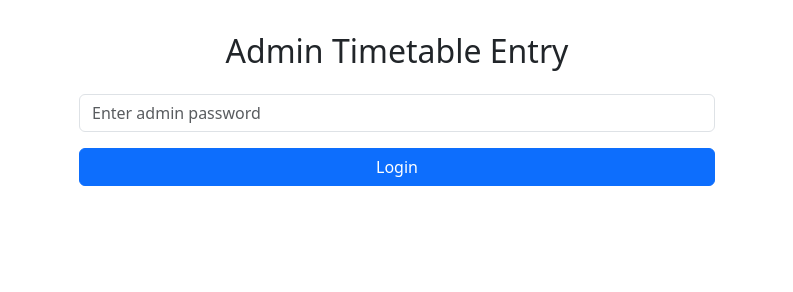
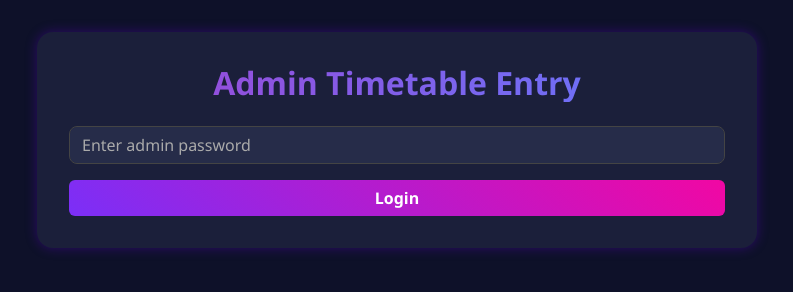
Before and after one commit to Prateek-webkgp/Central-Time-Table, a plain HTML site: page admin.html in a window 1280 px wide. Shown: the whole page, without its empty margins (243-1036 px from the left). Drawn offline with nearby package versions, Linux system fonts and the light colour scheme.

Commit message:
Update admin.html

```diff
--- a/admin.html
+++ b/admin.html
@@ -1,27 +1,79 @@
 <!DOCTYPE html>
-<html>
+<html lang="en">
 <head>
-  <title>Add Timetable Entry</title>
   <meta charset="UTF-8">
+  <title>Admin Timetable Entry</title>
   <link href="https://cdn.jsdelivr.net/npm/bootstrap@5.3.3/dist/css/bootstrap.min.css" rel="stylesheet">
   <style>
-    body { padding: 2rem; max-width: 700px; margin: auto; }
-    .hidden { display: none; }
+    body {
+      background-color: #0e1129;
+      color: #ffffff;
+      font-family: 'Segoe UI', sans-serif;
+      padding: 2rem;
+      min-height: 100vh;
+    }
+
+    .container {
+      background: #1b1f3a;
+      border-radius: 16px;
+      padding: 2rem;
+      max-width: 720px;
+      margin: auto;
+      box-shadow: 0 0 12px rgba(90, 0, 200, 0.4);
+    }
+
+    h2 {
+      text-align: center;
+      font-weight: bold;
+      background: linear-gradient(to right, #9f44d3, #637aff);
+      -webkit-background-clip: text;
+      -webkit-text-fill-color: transparent;
+    }
+
+    .form-control,
+    .form-select {
+      border-radius: 8px;
+      background-color: #262c49;
+      color: white;
+      border: 1px solid #444;
+    }
+
+    .form-control::placeholder {
+      color: #aaa;
+    }
+
+    .btn-primary {
+      background: linear-gradient(45deg, #7b2ff7, #f107a3);
+      border: none;
+      font-weight: bold;
+    }
+
+    .btn-success {
+      background: linear-gradient(45deg, #21d4fd, #b721ff);
+      border: none;
+      font-weight: bold;
+    }
+
+    .btn:hover {
+      opacity: 0.9;
+    }
+
+    .hidden {
+      display: none;
+    }
   </style>
 </head>
 <body>
+  <div class="container">
+    <h2 class="mb-4">Admin Timetable Entry</h2>
 
-  <h2 class="mb-4 text-center">Admin Timetable Entry</h2>
-
-  <!-- Password Gate -->
+    <!-- Login Section -->
     <div id="loginSection">
-    <div class="mb-3">
-      <input type="password" id="adminPass" class="form-control" placeholder="Enter admin password" />
-    </div>
+      <input type="password" id="adminPass" class="form-control mb-3" placeholder="Enter admin password">
       <button class="btn btn-primary w-100" onclick="checkPassword()">Login</button>
     </div>
 
-  <!-- Timetable Form -->
+    <!-- Admin Form -->
     <form id="timetableForm" class="hidden mt-4">
       <div class="mb-3">
         <label class="form-label">Program</label>
@@ -49,19 +101,14 @@
       <div class="mb-3">
         <label class="form-label">Day</label>
         <select name="Day" class="form-select" required>
-        <option>Monday</option>
-        <option>Tuesday</option>
-        <option>Wednesday</option>
-        <option>Thursday</option>
-        <option>Friday</option>
-        <option>Saturday</option>
-        <option>Sunday</option>
+          <option>Monday</option><option>Tuesday</option><option>Wednesday</option>
+          <option>Thursday</option><option>Friday</option><option>Saturday</option><option>Sunday</option>
         </select>
       </div>
 
       <div class="mb-3">
         <label class="form-label">Start Time</label>
-  <select name="StartTime" class="form-select" required>
+        <select name="Time" class="form-select" required>
           <option>7:00 AM</option><option>7:30 AM</option>
           <option>8:00 AM</option><option>8:30 AM</option>
           <option>9:00 AM</option><option>9:30 AM</option>
@@ -104,6 +151,7 @@
 
       <button type="submit" class="btn btn-success w-100">Submit Timetable</button>
     </form>
+  </div>
 
   <script>
     function checkPassword() {
```
Lines whose indentation alone changed are shown as unchanged.
